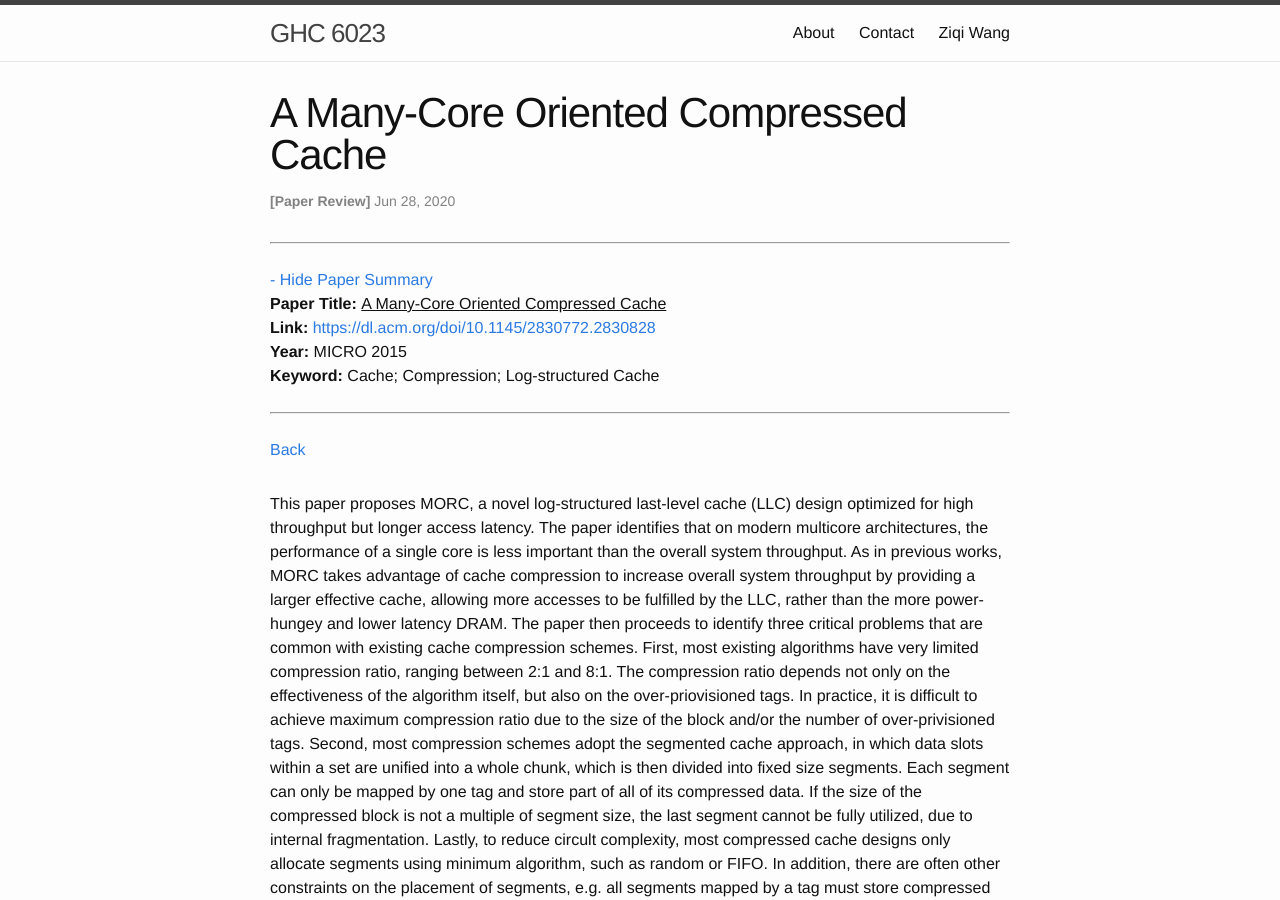
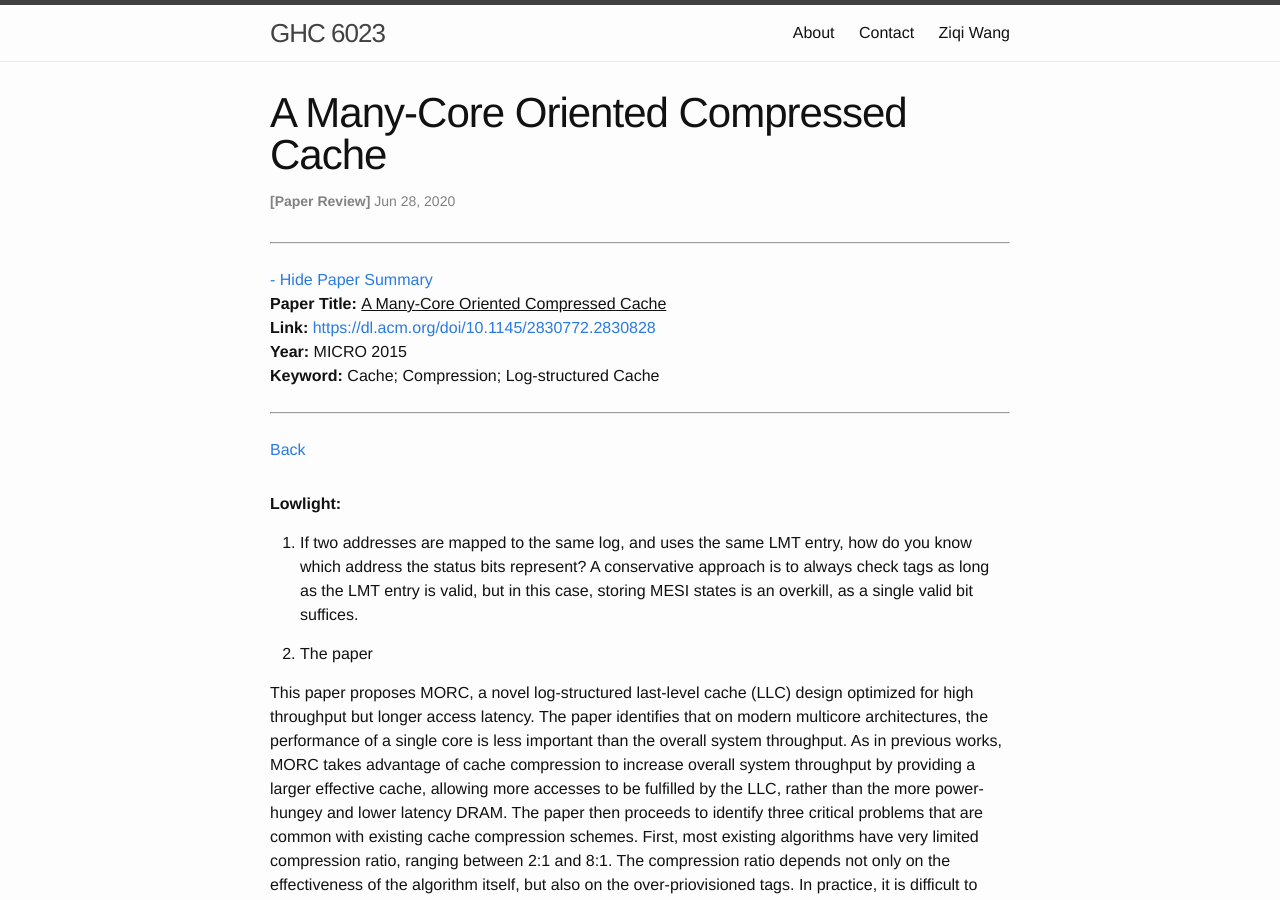
Before and after one commit to wangziqi2013/wangziqi2013.github.io, a Jekyll site: the page built from _posts/2020-06-28-morc.markdown, in a window 1280 px wide and 900 px high. Built offline with Jekyll 4.4.1, drawn with Linux system fonts in a browser that asks for light colours.

Commit message:
Adding lowlight

```diff
--- a/_posts/2020-06-28-morc.markdown
+++ b/_posts/2020-06-28-morc.markdown
@@ -12,6 +12,14 @@ htm_cd:
 htm_cr:
 version_mgmt:
 ---
+
+**Lowlight:**
+
+1. If two addresses are mapped to the same log, and uses the same LMT entry, how do you know which address the status
+   bits represent? A conservative approach is to always check tags as long as the LMT entry is valid, but in this case,
+   storing MESI states is an overkill, as a single valid bit suffices.
+
+2. The paper
 
 This paper proposes MORC, a novel log-structured last-level cache (LLC) design optimized for high throughput but longer
 access latency. The paper identifies that on modern multicore architectures, the performance of a single core is less
```
